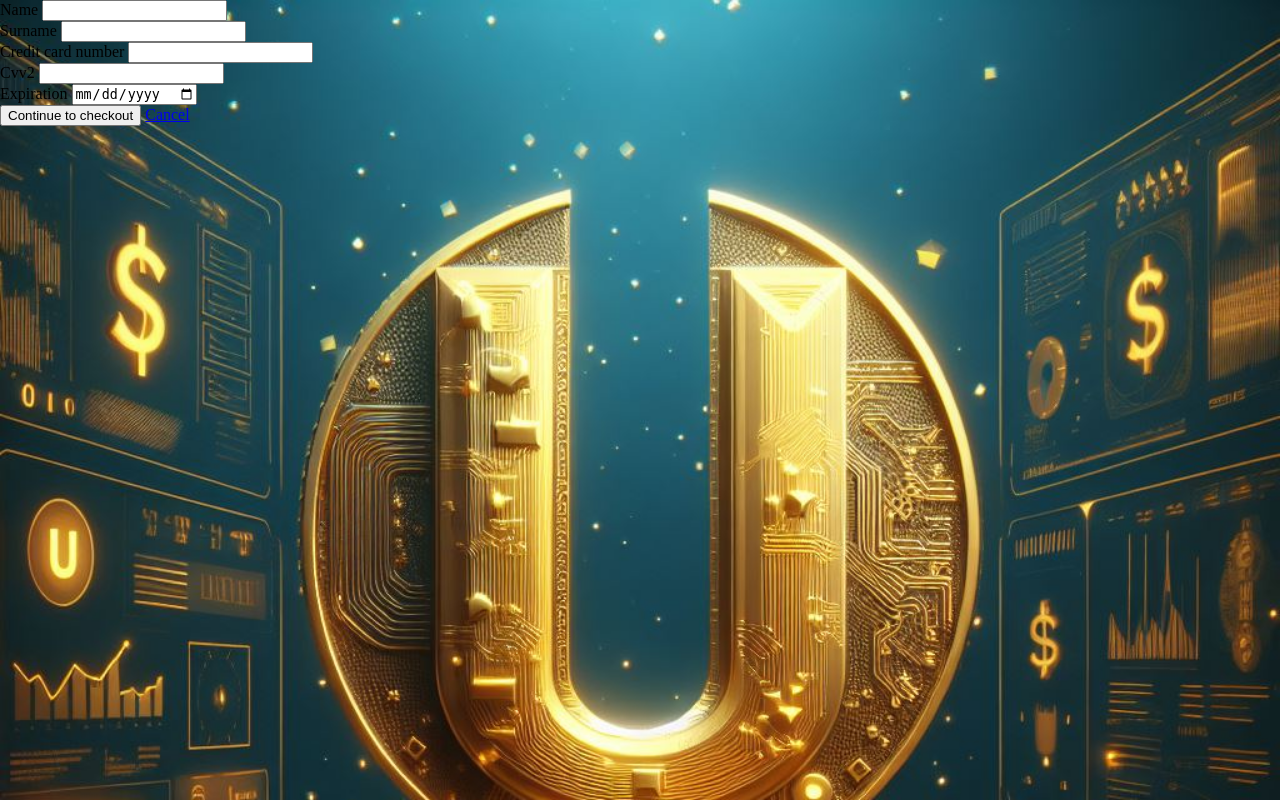
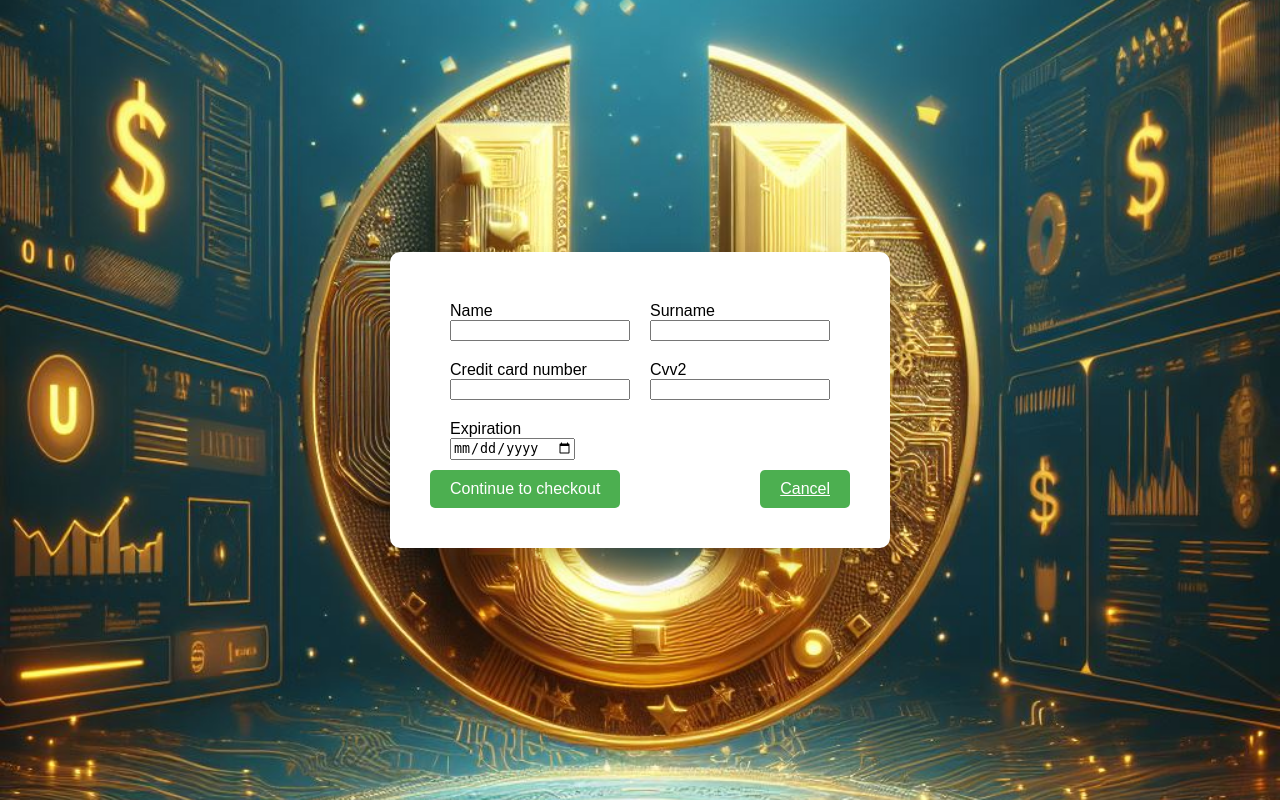
Before and after one commit to sedushkin27/OnlineBankingProject, a Flask app: template templates/addСreditСard.html in a window 1280 px wide. Run offline with Flask 3, Linux system fonts and the light colour scheme; the template is opened without the code that fills it, so the values that code supplies are empty.

Commit message:
Update styleAddCard.css

```diff
--- a/static/css/styleAddCard.css
+++ b/static/css/styleAddCard.css
@@ -1,19 +1,82 @@
-/* Reset margin and box-sizing for all elements */
 * {
-    /* Set the margin to 0 for all elements to ensure consistent spacing */
     margin: 0;
-
-    /* Set the box-sizing property to border-box for all elements to include padding and borders in the total width and height */
     box-sizing: border-box;
 }
 
-/* Define the body element's styles */
 body {
-    /* Set the background image to 'image/imageMain.jpg' */
     background:url('image/imageMain.jpg');
+    background-size: cover;
+    background-position: 50% 30%;
+    display: flex;
+    justify-content: center;
+    align-items: center;
+    height: 100vh;
+    font-family: Arial, sans-serif;
+    background-color: #f5f5f5;
+    transition: background-color 0.5s ease;
+}
 
-    /* Adjust the background image size to cover the entire viewport */
-    background-size: cover;
+.con{
+    display: block;
+    background-color: #fff;
+    border-radius: 10px;
+    width: 500px;
+    padding: 40px;
+    box-shadow: 0 10px 20px rgba(0, 0, 0, 0.15);
+    animation: fade-in 0.5s ease;
+}
 
-    /* Position the background image at 50% horizontal and 30% vertical position */
-    background-position: 50% 3
+.line{
+    display: flex;
+    justify-content: space-between;
+    padding: 10px;
+}
+
+.line div{
+    margin: auto 10px
+}
+
+.line div label{
+    display: block
+}
+
+.line div input{
+    width: 100%
+}
+
+.btn {
+    background-color: #4CAF50;
+    color: white;
+    padding: 10px 20px;
+    border: none;
+    cursor: pointer;
+    border-radius: 5px;
+    font-size: 16px;
+    transition: background-color 0.3s ease;
+}
+
+.btn:hover {
+    background-color: #45a049;
+}
+
+.btn:focus {
+    outline: none;
+    box-shadow: 0 0 5px rgba(0, 0, 0, 0.1);
+}
+
+.btn:active {
+    transform: translateY(2px);
+}
+
+.btn--cancel {
+    background-color: #f44336;
+}
+
+.btn--cancel:hover {
+    background-color: #da190b;
+}
+
+.interface_btn{
+    display: flex;
+    justify-content: space-between;
+}
```
